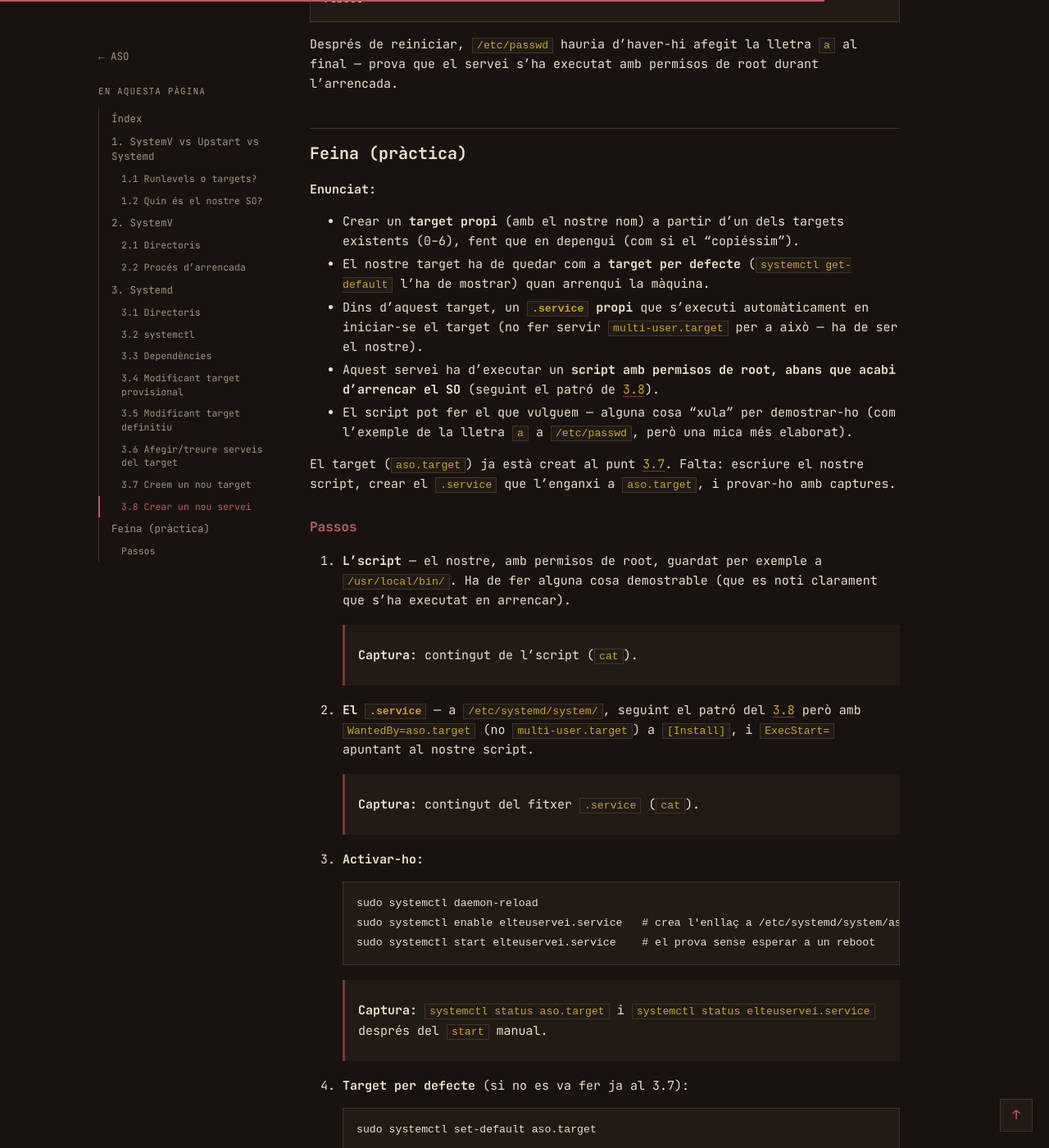
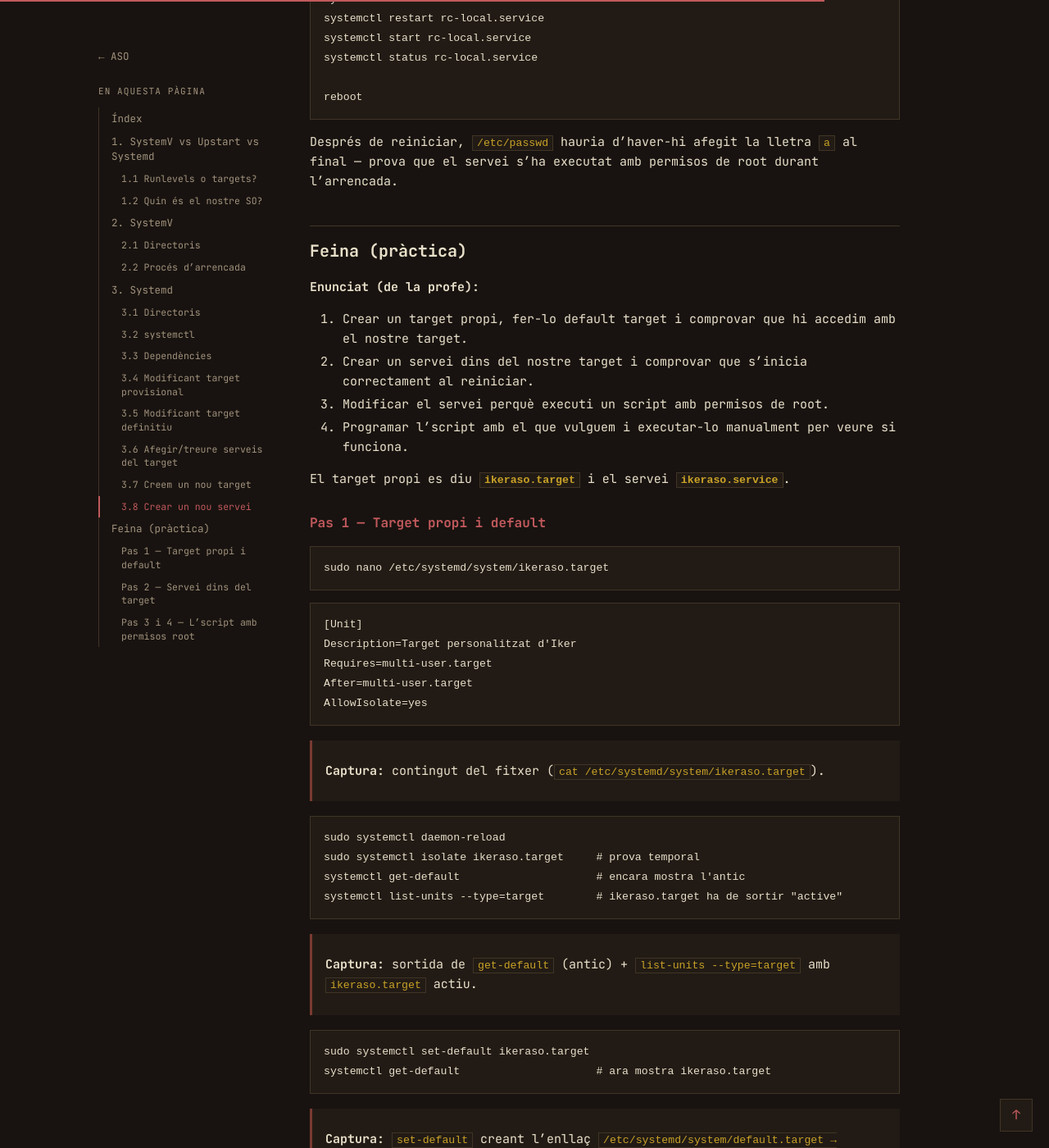
Before and after one commit to ikerespinosalopez/ASO, a Jekyll site: the page built from practiques/01-systemv-upstart-systemd.md, in a window 1280 px wide and 1400 px high, scrolled down 10000 px. Shown: the whole window at 82% size. Built offline with Jekyll 4.4.1, drawn with Linux system fonts in a browser that asks for light colours; some of the changed text lies outside the part shown.

Commit message:
Documenta la pràctica real: ikeraso.target i ikeraso.service
Substitueix la guia genèrica de la secció Feina pels passos i captures
reals fets a la VM (target propi, servei enganxat, i l'script amb
permisos root). El contingut de l'script no es publica (només
l'objectiu i l'evidència que funciona) per no deixar una recepta
d'accés SSH root a l'abast de qualsevol al repositori públic.

Co-Authored-By: Claude Sonnet 5 <noreply@anthropic.com>

````diff
--- a/practiques/01-systemv-upstart-systemd.md
+++ b/practiques/01-systemv-upstart-systemd.md
@@ -53,6 +53,8 @@ Upstart va ser el pas intermedi d'Ubuntu entre SystemV i systemd: mantenia compa
 ```bash
 runlevel   # comanda clàssica de SystemV — a Ubuntu 26.04 no funciona (no hi ha compatibilitat instal·lada)
 ```
+
+> **Captura:** sortida de `runlevel` a la nostra VM — l'error o missatge que dona, per demostrar que no hi ha compatibilitat SysV instal·lada.
 
 L'equivalent modern (systemd) és `systemctl get-default` (veure [3.2](#32-systemctl)).
 
@@ -368,45 +370,129 @@ Després de reiniciar, `/etc/passwd` hauria d'haver-hi afegit la lletra `a` al f
 
 ## Feina (pràctica)
 
-**Enunciat:**
+**Enunciat (de la profe):**
 
-- Crear un **target propi** (amb el nostre nom) a partir d'un dels targets existents (0–6), fent que en depengui (com si el "copiéssim").
-- El nostre target ha de quedar com a **target per defecte** (`systemctl get-default` l'ha de mostrar) quan arrenqui la màquina.
-- Dins d'aquest target, un **`.service` propi** que s'executi automàticament en iniciar-se el target (no fer servir `multi-user.target` per a això — ha de ser el nostre).
-- Aquest servei ha d'executar un **script amb permisos de root, abans que acabi d'arrencar el SO** (seguint el patró de [3.8](#38-crear-un-nou-servei)).
-- El script pot fer el que vulguem — alguna cosa "xula" per demostrar-ho (com l'exemple de la lletra `a` a `/etc/passwd`, però una mica més elaborat).
+1. Crear un target propi, fer-lo default target i comprovar que hi accedim amb el nostre target.
+2. Crear un servei dins del nostre target i comprovar que s'inicia correctament al reiniciar.
+3. Modificar el servei perquè executi un script amb permisos de root.
+4. Programar l'script amb el que vulguem i executar-lo manualment per veure si funciona.
 
-El target (`aso.target`) ja està creat al punt [3.7](#37-creem-un-nou-target). Falta: escriure el nostre script, crear el `.service` que l'enganxi a `aso.target`, i provar-ho amb captures.
+El target propi es diu **`ikeraso.target`** i el servei **`ikeraso.service`**.
 
-### Passos
+### Pas 1 — Target propi i default
 
-1. **L'script** — el nostre, amb permisos de root, guardat per exemple a `/usr/local/bin/`. Ha de fer alguna cosa demostrable (que es noti clarament que s'ha executat en arrencar).
-   > **Captura:** contingut de l'script (`cat`).
+```bash
+sudo nano /etc/systemd/system/ikeraso.target
+```
 
-2. **El `.service`** — a `/etc/systemd/system/`, seguint el patró del [3.8](#38-crear-un-nou-servei) però amb `WantedBy=aso.target` (no `multi-user.target`) a `[Install]`, i `ExecStart=` apuntant al nostre script.
-   > **Captura:** contingut del fitxer `.service` (`cat`).
+```ini
+[Unit]
+Description=Target personalitzat d'Iker
+Requires=multi-user.target
+After=multi-user.target
+AllowIsolate=yes
+```
 
-3. **Activar-ho:**
-   ```bash
-   sudo systemctl daemon-reload
-   sudo systemctl enable elteuservei.service   # crea l'enllaç a /etc/systemd/system/aso.target.wants/
-   sudo systemctl start elteuservei.service    # el prova sense esperar a un reboot
-   ```
-   > **Captura:** `systemctl status aso.target` i `systemctl status elteuservei.service` després del `start` manual.
+> **Captura:** contingut del fitxer (`cat /etc/systemd/system/ikeraso.target`).
 
-4. **Target per defecte** (si no es va fer ja al 3.7):
-   ```bash
-   sudo systemctl set-default aso.target
-   ```
-   > **Captura:** `systemctl get-default` mostrant `aso.target`.
+```bash
+sudo systemctl daemon-reload
+sudo systemctl isolate ikeraso.target     # prova temporal
+systemctl get-default                     # encara mostra l'antic
+systemctl list-units --type=target        # ikeraso.target ha de sortir "active"
+```
 
-5. **Prova real — reiniciar:**
-   ```bash
-   sudo reboot
-   ```
-   Un cop tornada a arrencar:
-   ```bash
-   systemctl status aso.target elteuservei.service
-   journalctl -u elteuservei.service -b
-   ```
-   > **Captura:** l'efecte del nostre script (allò "xula" que fa) + `journalctl -u elteuservei.service -b` demostrant que s'ha executat sol en aquest darrer arrencament, sense intervenció manual.
+> **Captura:** sortida de `get-default` (antic) + `list-units --type=target` amb `ikeraso.target` actiu.
+
+```bash
+sudo systemctl set-default ikeraso.target
+systemctl get-default                     # ara mostra ikeraso.target
+```
+
+> **Captura:** `set-default` creant l'enllaç `/etc/systemd/system/default.target → ikeraso.target`, i `get-default` confirmant-ho.
+
+Comprovat també amb un `sudo reboot` real: la màquina arrenca directament amb `ikeraso.target` com a target per defecte.
+
+### Pas 2 — Servei dins del target
+
+```bash
+sudo nano /etc/systemd/system/ikeraso.service
+```
+
+```ini
+[Unit]
+Description=Servei personalitzat d'Iker
+After=ikeraso.target
+Requires=ikeraso.target
+
+[Service]
+Type=oneshot
+ExecStart=/bin/true
+RemainAfterExit=yes
+
+[Install]
+WantedBy=ikeraso.target
+```
+
+> **Captura:** contingut del fitxer.
+
+`WantedBy=ikeraso.target` (no `multi-user.target`) és el punt clau perquè el servei quedi "dins" del target propi.
+
+```bash
+sudo systemctl daemon-reload
+sudo systemctl enable ikeraso.service
+ls -l /etc/systemd/system/ikeraso.target.wants/
+```
+
+> **Captura:** l'enllaç a `ikeraso.service` dins `ikeraso.target.wants/`.
+
+```bash
+systemctl status ikeraso.service
+```
+
+> **Captura:** `active (exited)`, confirmant que s'inicia sol en arrencar (validat també després d'un reboot).
+
+> ⚠️ **Compte amb els noms exactes de les unitats:** un error típic és escriure `Requires=ikeraso.targe` (sense la `t` final). Com que `.targe` no és una extensió d'unitat vàlida, systemd ignora la línia en silenci i el servei sembla arrencar bé igualment — però la dependència real no s'aplica. Val la pena revisar el fitxer amb calma abans de donar el pas per bo.
+
+### Pas 3 i 4 — L'script amb permisos root
+
+**Objectiu de l'script:** aconseguir accés per SSH com a root des del host cap a la VM, sense contrasenya, de manera automàtica cada cop que la VM arrenca — demostrant que el servei s'executa amb privilegis reals de root (només root pot escriure a `/root/.ssh/` i modificar la configuració del servidor SSH).
+
+L'script (guardat a `/usr/local/bin/ikeraso.sh`, amb permisos d'execució) fa, en resum:
+
+- Assegura que existeix `/root/.ssh/` amb els permisos correctes.
+- Hi afegeix una clau pública SSH pròpia a `authorized_keys`.
+- Ajusta `/etc/ssh/sshd_config` perquè accepti login de root per clau, i reinicia el servei SSH.
+
+> El contingut exacte de l'script no es publica en aquest repositori (és públic a internet vía GitHub Pages) per no deixar una recepta de backdoor a l'abast de qualsevol. Es mostra en local/a classe.
+
+**Prova manual (pas 4 de la profe), abans de lligar-ho al servei:**
+
+```bash
+sudo chmod +x /usr/local/bin/ikeraso.sh
+sudo /usr/local/bin/ikeraso.sh
+cat /root/.ssh/authorized_keys
+```
+
+> **Captura:** sortida confirmant que la clau s'ha afegit correctament.
+
+**Un cop provat, es lliga al servei** (pas 3), canviant al `ikeraso.service`:
+
+```ini
+ExecStart=/usr/local/bin/ikeraso.sh
+```
+
+```bash
+sudo systemctl daemon-reload
+sudo systemctl restart ikeraso.service
+```
+
+**Prova final — abans / després d'un reboot, des del host:**
+
+```bash
+ssh -i ~/.ssh/ikeraso_backdoor root@<IP_VM>
+```
+
+> **Captura 1:** intent de connexió *abans* d'activar el servei (falla / demana contrasenya).
+>
+> **Captura 2:** connexió *després* del reboot amb el servei actiu — entra directament com a root, sense contrasenya. Aquesta és l'evidència final que l'script s'ha executat amb permisos de root a l'arrencada.
````
